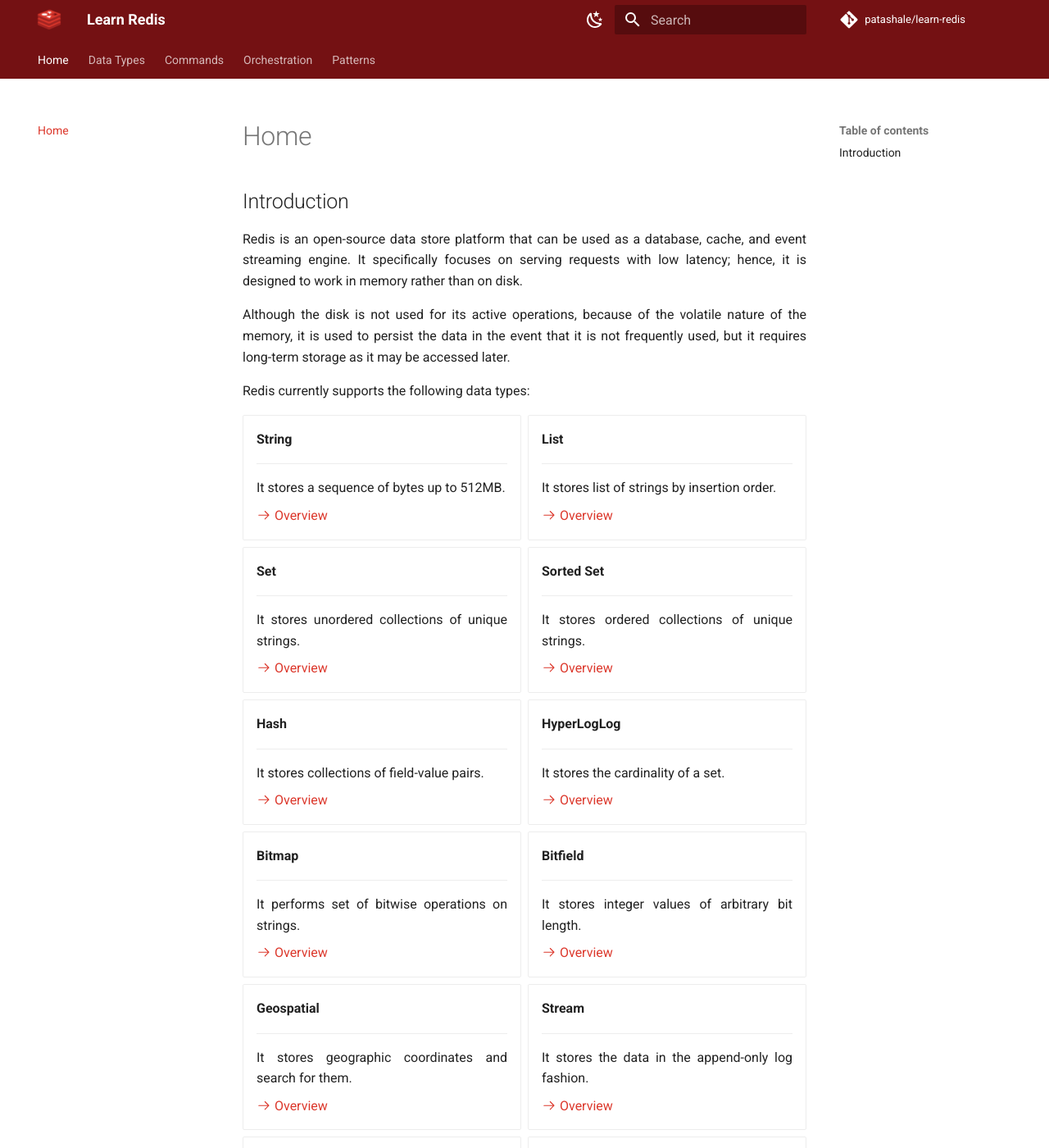
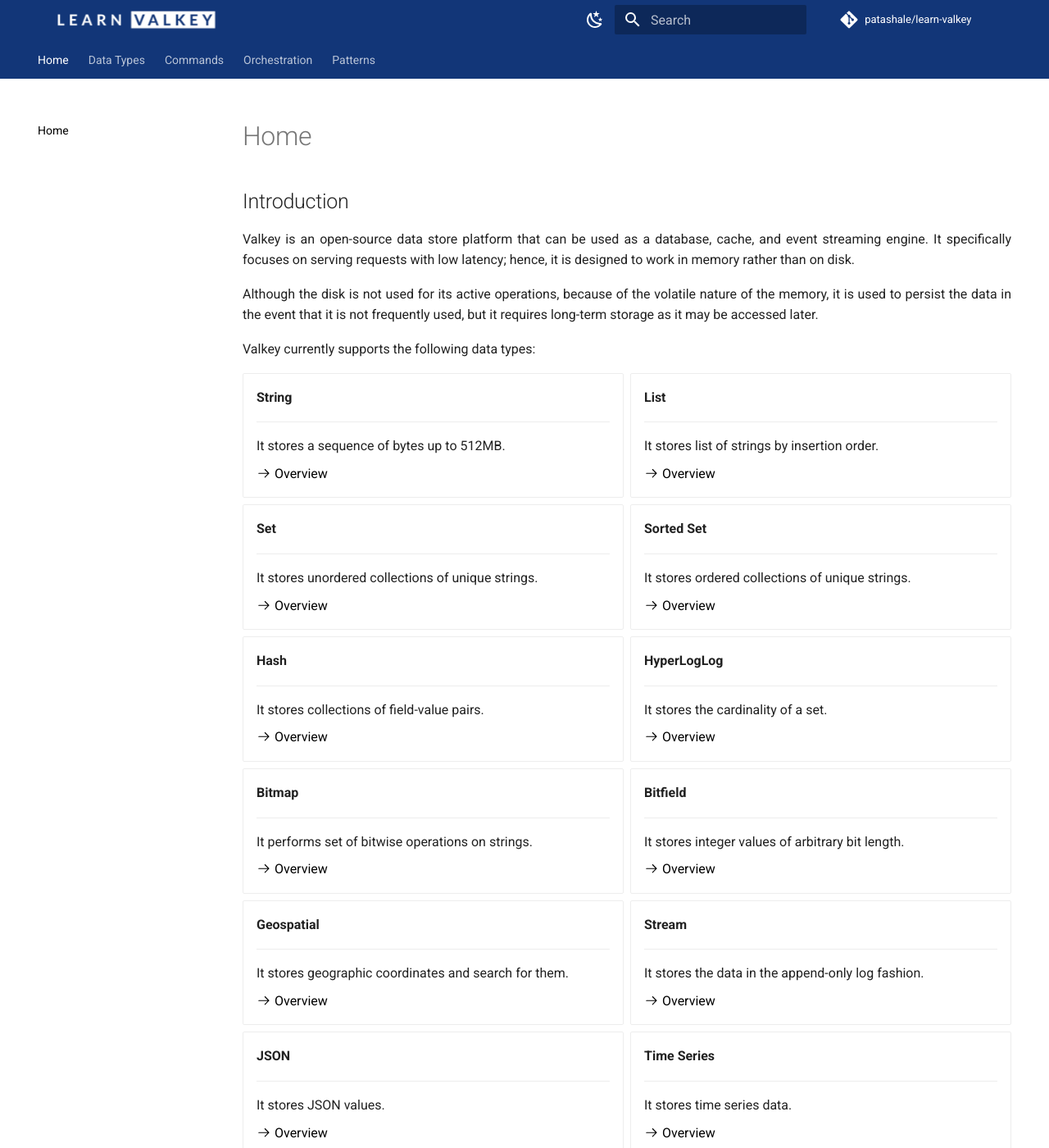
Before and after one commit to patashale/learn-valkey, an MkDocs documentation site: the page built from docs/index.md, in a window 1280 px wide and 1400 px high. Shown: the whole window at 82% size. Built offline with MkDocs 1.6.1 and Material for MkDocs 9.7.7, drawn with Linux system fonts in a browser that asks for light colours; comment, search, counter and statistics services are not loaded.

Commit message:
move to valkey oss

```diff
--- a/docs/index.md
+++ b/docs/index.md
@@ -1,11 +1,15 @@
+---
+hide:
+    - toc
+---
 ## Introduction
 
-Redis is an open-source data store platform that can be used as a database, cache, and event streaming engine. It specifically focuses on serving requests with low latency; hence, it is designed to work in memory rather than on disk.
+Valkey is an open-source data store platform that can be used as a database, cache, and event streaming engine. It specifically focuses on serving requests with low latency; hence, it is designed to work in memory rather than on disk.
 
 Although the disk is not used for its active operations, because of the volatile nature of the memory, it is used to persist the data in the event that it is not frequently used, but it requires long-term storage as it may be accessed later.
 
 
-Redis currently supports the following data types:
+Valkey currently supports the following data types:
 
 <div class="grid cards" markdown>
 
--- a/docs/stylesheets/extra.css
+++ b/docs/stylesheets/extra.css
@@ -1,15 +1,23 @@
 [data-md-color-scheme="default"] {
-    --md-primary-fg-color:#741113;
-    --md-accent-fg-color:#DC382C;
-    --md-typeset-a-color:#DC382C;
+    --md-primary-fg-color:#123678;
+    --md-accent-fg-color:#000000;
+    --md-typeset-a-color:#000000;
 }
 
 [data-md-color-scheme="slate"]   {
-    --md-primary-fg-color:#741113;
-    --md-accent-fg-color:#DC382C;
-    --md-typeset-a-color:#DC382C;
+    --md-primary-fg-color:#123678;
+    --md-accent-fg-color:#FFFFFF;
+    --md-typeset-a-color:#FFFFFF;
 }
 
 div.md-content {
     text-align: justify;
 }
+
+div.md-header__topic {
+    display: none;
+}
+
+.md-nav--primary .md-nav__title {
+    font-size: 0; /* Set font size to 0 to hide text */
+}
--- a/mkdocs.yml
+++ b/mkdocs.yml
@@ -1,14 +1,14 @@
-site_name: Learn Redis
-site_url: https://www.patashale.in/learn-redis/
+site_name: Learn Valkey
+site_url: https://www.patashale.in/learn-valkey/
 site_author: Patashale™
-site_description: Learn everything about Redis here at Patashale™.
-repo_url: https://github.com/patashale/learn-redis
-repo_name: patashale/learn-redis
+site_description: Learn everything about Valkey here at Patashale™.
+repo_url: https://github.com/patashale/learn-valkey
+repo_name: patashale/learn-valkey
 theme:
   name: material
   language: en
-  logo: assets/redis-logo.png
-  favicon: assets/redis-logo.png
+  logo: assets/logo.png
+  favicon: assets/favicon.png
   palette:
     - media: "(prefers-color-scheme: light)"
       scheme: default
@@ -56,9 +56,6 @@
     - icon: fontawesome/brands/youtube
       link: https://youtube.com/@patashale
       name: Patashale™ on YouTube
-    - icon: fontawesome/brands/youtube
-      link: https://youtube.com/@learn-redis
-      name: Learn Redis on YouTube
 
 plugins:
   - search:
@@ -67,7 +64,7 @@
       minify_html: true
   - social:
       cards_layout_options:
-        background_color: "#741113"
+        background_color: "#123678"
 
 nav:
   - Home: index.md
```
Also changed, not shown: README.md (+3 -6 lines), docs/assets/favicon.png (added), docs/assets/logo.png (added), docs/assets/redis-logo.png (deleted), docs/assets/valkey-black.png (added), docs/assets/valkey-white.png (added), 1 other file.
